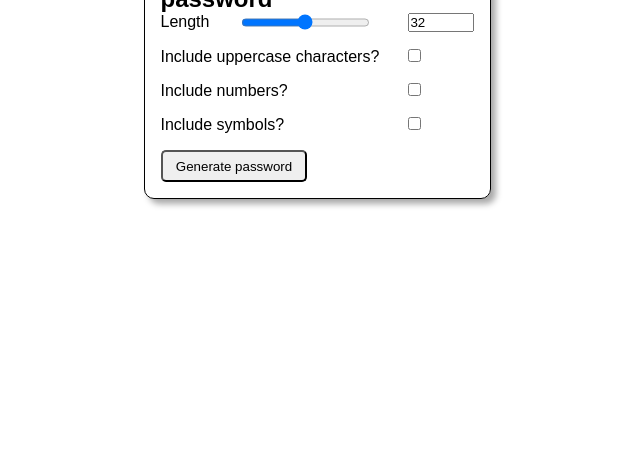
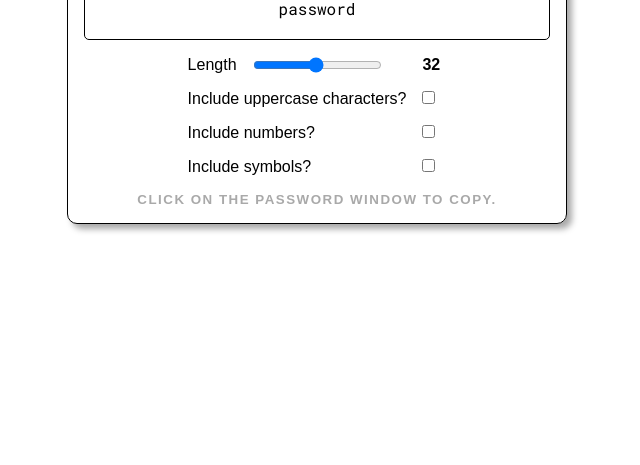
Before and after one commit to mark-tripney/password-generator, a plain HTML site: page index.html in a window 1280 px wide. Shown: the part 335-800 px from the top of the page, without its empty margins (323-963 px from the left). Drawn offline with Linux system fonts and the light colour scheme; a web font is replaced by a local one.

Commit message:
Generate password on interaction; remove button.

```diff
--- a/css/style.css
+++ b/css/style.css
@@ -1,3 +1,11 @@
+:root {
+  /* Fonts */
+  --ff-mono: 'Roboto Mono', monospace;
+  --ff-body: 'Zen Kaku Gothic Antique', sans-serif;
+  --fw-bold: 700;
+  --fw-regular: 400;
+}
+
 *,
 *::before,
 *::after {
@@ -10,22 +18,40 @@ body {
   display: grid;
   place-items: center;
   min-height: 100vh;
-  font-family: sans-serif;
+  font-family: var(--ff-body);
 }
 
-.password {
+#password-output {
+  display: grid;
+  place-items: center;
+  width: 100%;
+  font-family: var(--ff-mono);
+  font-size: 1em;
+  font-weight: var(--fw-regular);
   border: 1px solid black;
-  padding: 1rem;
+  padding: 0 1em;
   border-radius: 5px;
   margin: 1em 0;
+  word-break: break-all;
+  height: 4rem;
 }
 
 .container {
+  display: flex;
+  flex-direction: column;
+  align-items: center;
+  width: 90%;
+  max-width: 500px;
+  min-width: 337px;
   margin: 0 auto;
   border: 1px solid black;
   padding: 1rem;
   border-radius: 10px;
   box-shadow: 5px 5px 6px 0px #a9a9a9;
+}
+
+.heading {
+  font-weight: var(--fw-bold);
 }
 
 #main-form {
@@ -36,21 +62,34 @@ body {
 
 .length-input {
   display: flex;
-  column-gap: 2rem;
+  align-items: center;
 }
 
-#lengthNumber {
-  width: 4em;
+#length-range {
+  margin-left: 1rem;
+}
+
+#length-output {
+  font-weight: var(--fw-bold);
+  width: 1.5rem;
 }
 
 #generate-btn {
   width: fit-content;
   padding: 0.5em 1em;
   border-radius: 5px;
+  cursor: pointer;
 }
 
-#generate-btn:hover,
-#generate-btn:focus {
+#generate-btn:hover {
   background: coral;
   color: white;
 }
+
+small {
+  margin-top: 1rem;
+  color: #a9a9a9;
+  font-weight: var(--fw-bold);
+  letter-spacing: 1.5px;
+  text-transform: uppercase;
+}
--- a/index.html
+++ b/index.html
@@ -5,36 +5,41 @@
     <meta http-equiv="X-UA-Compatible" content="IE=edge" />
     <meta name="viewport" content="width=device-width, initial-scale=1.0" />
     <link rel="stylesheet" href="css/style.css" />
+    <link rel="preconnect" href="https://fonts.googleapis.com" />
+    <link rel="preconnect" href="https://fonts.gstatic.com" crossorigin />
+    <link
+      href="https://fonts.googleapis.com/css2?family=Roboto+Mono&family=Zen+Kaku+Gothic+Antique:wght@400;700&display=swap"
+      rel="stylesheet"
+    />
     <title>Password Generator</title>
   </head>
   <body>
     <div class="container">
-      <h1>Password Generator</h1>
+      <h1 class="heading">Password Generator</h1>
       <h2 id="password-output">password</h2>
       <form id="main-form">
         <div class="length-input">
-          <label for="lengthNumber">Length</label>
+          <label for="length-number">Length</label>
           <input type="range" min="1" max="64" value="32" id="length-range" />
         </div>
-        <input type="number" min="1" max="64" value="32" id="length-number" />
+        <span id="length-output">32</span>
 
-        <label for="uppercaseCheckbox">Include uppercase characters?</label>
+        <label for="uppercase-checkbox">Include uppercase characters?</label>
         <div class="uppercase-input">
           <input type="checkbox" id="uppercase-checkbox" />
         </div>
 
-        <label for="numbersCheckbox">Include numbers?</label>
+        <label for="numbers-checkbox">Include numbers?</label>
         <div class="numbers-input">
           <input type="checkbox" id="numbers-checkbox" />
         </div>
 
-        <label for="symbolsCheckbox">Include symbols?</label>
+        <label for="symbols-checkbox">Include symbols?</label>
         <div class="symbols-input">
           <input type="checkbox" id="symbols-checkbox" />
         </div>
-
-        <button type="submit" id="generate-btn">Generate password</button>
       </form>
+      <small>Click on the password window to copy.</small>
     </div>
     <script src="js/script.js"></script>
   </body>
--- a/js/script.js
+++ b/js/script.js
@@ -1,6 +1,6 @@
 const passwordOutput = document.getElementById('password-output');
 const lengthRange = document.getElementById('length-range');
-const lengthNumber = document.getElementById('length-number');
+const lengthOutput = document.getElementById('length-output');
 const mainForm = document.getElementById('main-form');
 const uppercaseCheckbox = document.getElementById('uppercase-checkbox');
 const numbersCheckbox = document.getElementById('numbers-checkbox');
@@ -12,6 +12,7 @@ const generateArray = (lower, upper) => {
   return Array.from(Array(upper - lower + 1), (_, i) => i + lower);
 };
 
+// ASCII code ranges from https://theasciicode.com.ar/
 const lowerCaseCodes = generateArray(97, 122);
 const upperCaseCodes = generateArray(65, 90);
 const numberCodes = generateArray(48, 57);
@@ -20,15 +21,15 @@ const symbolCodes = generateArray(33, 47)
   .concat(generateArray(91, 96))
   .concat(generateArray(123, 126));
 
-// Synchronise both 'length' inputs (range and number)
+// Synchronise length input with length display
 const synchroniseLength = (e) => {
   const length = e.target.value;
-  lengthNumber.value = length;
   lengthRange.value = length;
+  // Pad lengths 1-9 with leading zero
+  lengthOutput.innerText = ('0' + length).slice(-2);
 };
 
 lengthRange.addEventListener('input', synchroniseLength);
-lengthNumber.addEventListener('input', synchroniseLength);
 
 const generatePassword = (length, uppercase, numbers, symbols) => {
   // Lower-case password is default; lower-case chars always included...
@@ -48,8 +49,8 @@ const generatePassword = (length, uppercase, numbers, symbols) => {
   return passwordChars.join('');
 };
 
-mainForm.addEventListener('submit', (e) => {
-  e.preventDefault();
+// Event bubbling manages event listening on the various inputs
+mainForm.addEventListener('input', (e) => {
   const length = lengthRange.value;
   const uppercase = uppercaseCheckbox.checked;
   const numbers = numbersCheckbox.checked;
```
